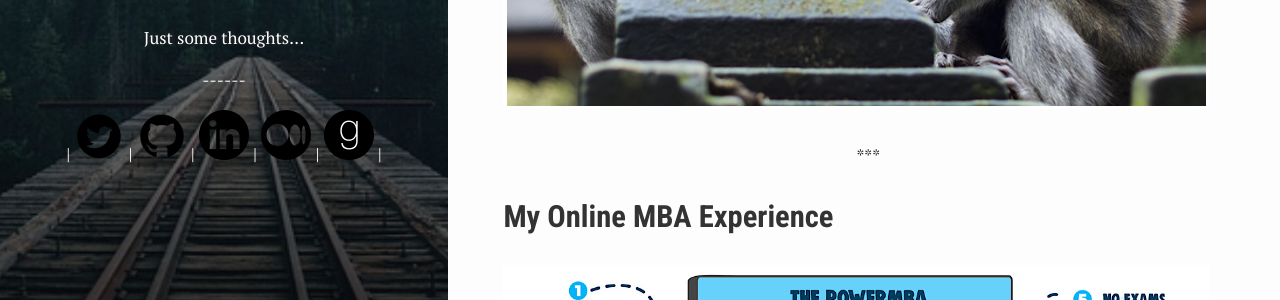
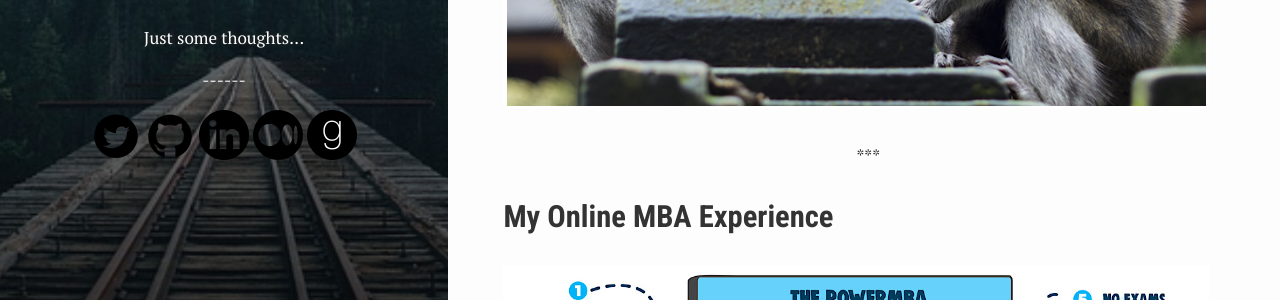
Before and after one commit to andrewshawza/cognitive, a Jekyll site: the page built from index.html, in a window 1280 px wide. Shown: the part 537-837 px from the top of the page. Built offline with Jekyll 4.4.1, drawn with Linux system fonts in a browser that asks for light colours.

Commit message:
Update aside.html

```diff
--- a/_includes/aside.html
+++ b/_includes/aside.html
@@ -28,12 +28,12 @@
 <p> ------</p>
 
 <p>
-  |
-  <a href="https://www.twitter.com/andrewshawza"><img src="https://andrewshawza.github.io/cognitive/assets/images/twitter.png" size="50%"></a> |
-  <a href="https://www.github.com/andrewshawza"><img src="https://andrewshawza.github.io/cognitive/assets/images/github.png" size="50%"></a>  |
-  <a href="https://www.linkedin.com/in/ashaw1"><img src="https://andrewshawza.github.io/cognitive/assets/images/linkedin.png" size="50%"></a> |
-  <a href="https://www.medium.com/@andrewshawza"><img src="https://andrewshawza.github.io/cognitive/assets/images/medium.png" size="50%"></a> |
-  <a href="https://www.goodreads.com/user/show/134980110-andrew"><img src="https://andrewshawza.github.io/cognitive/assets/images/goodreads.png" size="50%"></a> |
+
+  <a href="https://www.twitter.com/andrewshawza"><img src="https://andrewshawza.github.io/cognitive/assets/images/twitter.png" size="25"></a>
+  <a href="https://www.github.com/andrewshawza"><img src="https://andrewshawza.github.io/cognitive/assets/images/github.png" size="25"></a>
+  <a href="https://www.linkedin.com/in/ashaw1"><img src="https://andrewshawza.github.io/cognitive/assets/images/linkedin.png" size="25"></a>
+  <a href="https://www.medium.com/@andrewshawza"><img src="https://andrewshawza.github.io/cognitive/assets/images/medium.png" size="25"></a>
+  <a href="https://www.goodreads.com/user/show/134980110-andrew"><img src="https://andrewshawza.github.io/cognitive/assets/images/goodreads.png" size="25%"></a>
 
 
 
```
